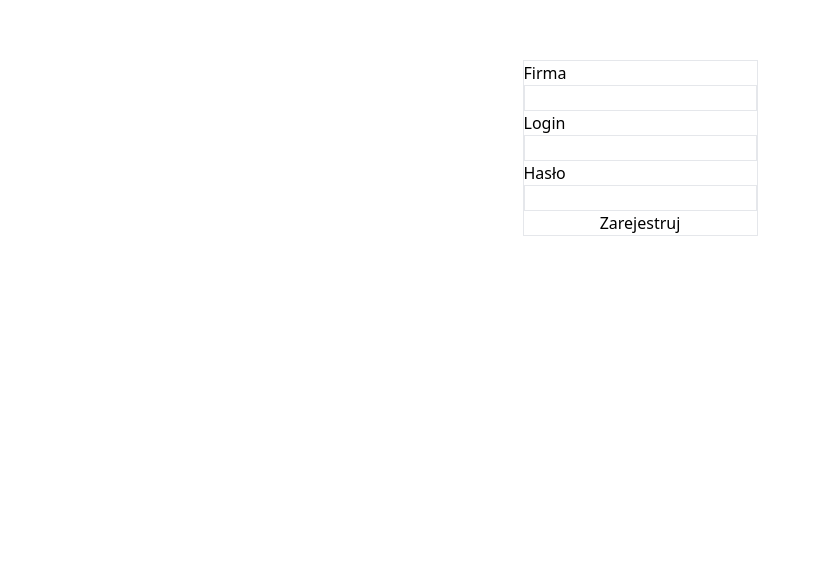
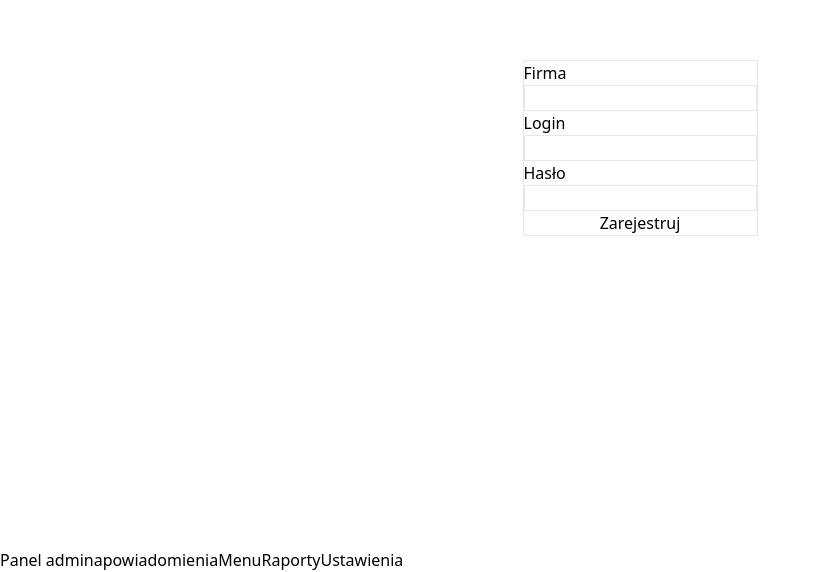
Before and after one commit to RSK-Software-Solutions/SchoolCanteenAPI, a React (Create React App) app in the folder client-side/: page /register in a window 1280 px wide. Shown: the part 252-824 px from the top of the page, without its empty margins (0-820 px from the left). Before the commit the page ends 800 px from the top, so only its background shows below. Built offline with nearby package versions, Linux system fonts and the light colour scheme.

Commit message:
navbar elements added

```diff
--- a/client-side/src/Components/Navbar/Navbar.jsx
+++ b/client-side/src/Components/Navbar/Navbar.jsx
@@ -1,9 +1,26 @@
 import React from 'react';
+import {Link} from 'react-router-dom'
 
 const Navbar = () => {
+    const navLinks =
+        [{
+            path: "/panel-admina", element: "Panel admina",
+        }, {
+            path: "/powiadomienia", element: "powiadomienia",
+        }, {
+            path: "/jadlospis", element: "Menu",
+        }, {
+            path: "/raporty", element: "Raporty",
+        }, {
+            path: "/ustawienia", element: "Ustawienia",
+        }];
     return (
         <div>
-
+            {navLinks.map(el =>
+                (
+                    <Link to={el.path}>{el.element}</Link>
+                )
+            )}
         </div>
     );
 };
```
